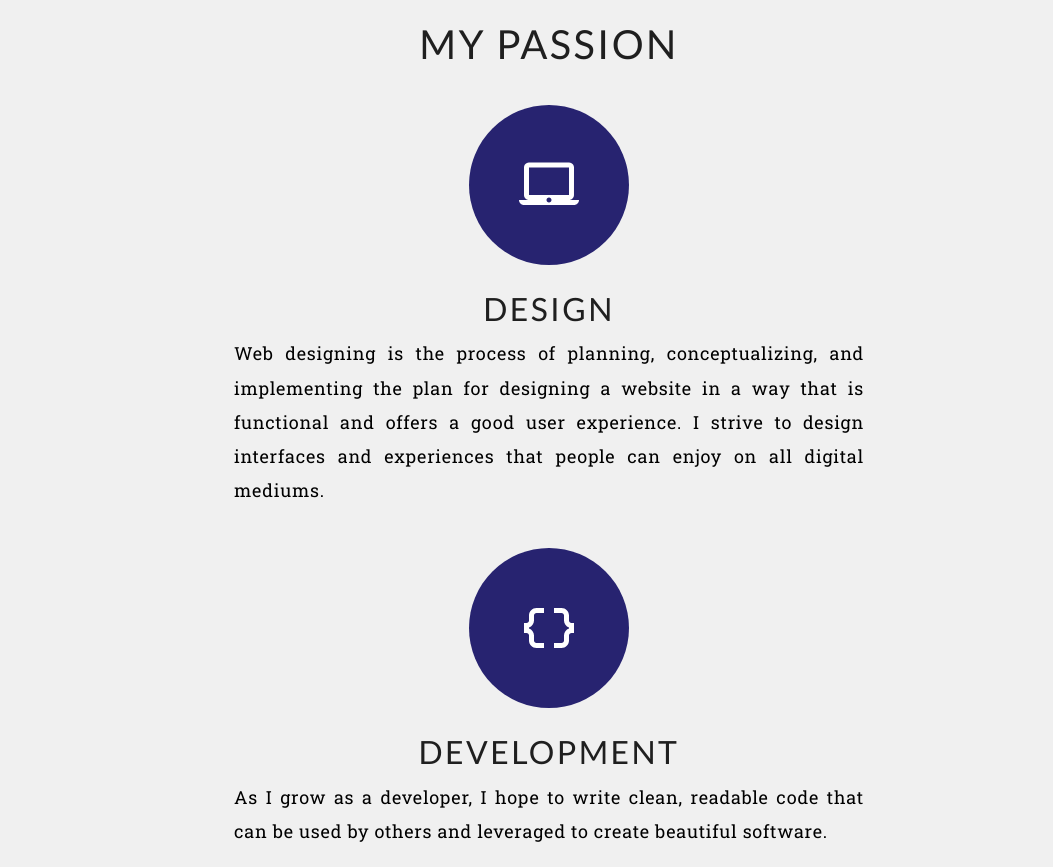
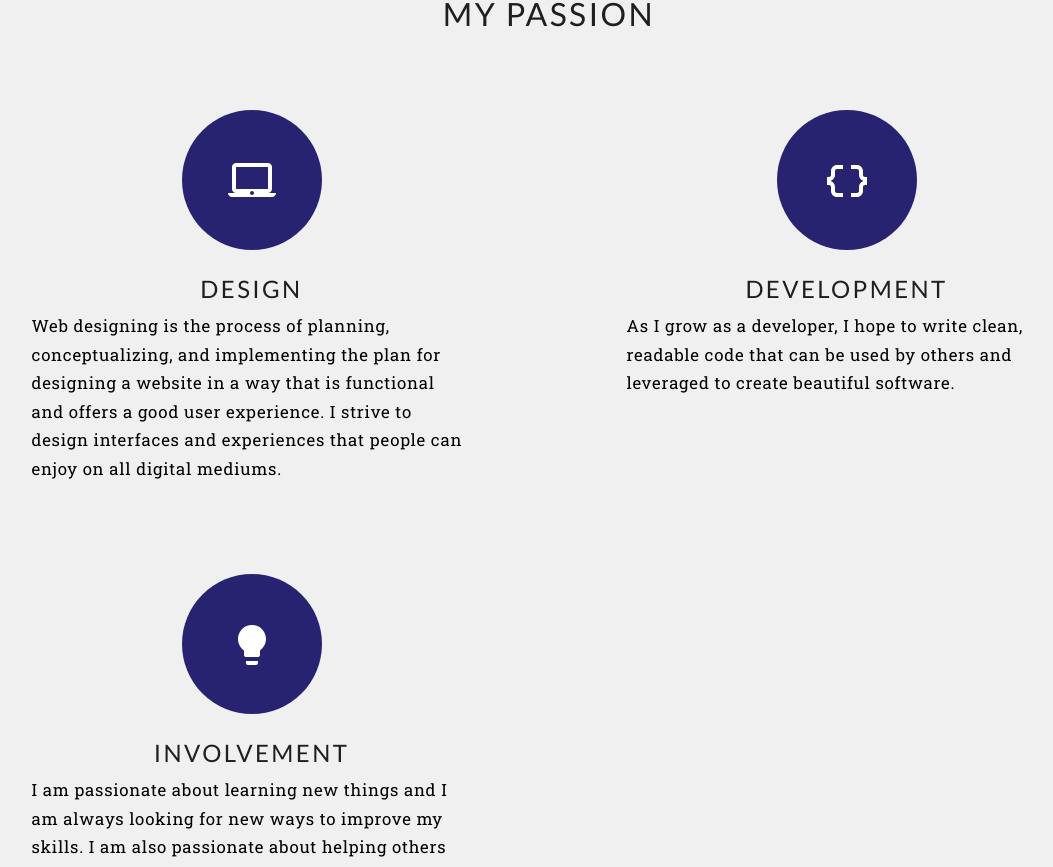
Before and after one commit to thongho93/Portfolio-Thong, a React (Vite) app in the folder my-portfolio/: page / in a window 1280 px wide. Shown: the part 1869-2736 px from the top of the page, without its empty margins (91-1144 px from the left). Built offline with nearby package versions, Linux system fonts and the light colour scheme.

Commit message:
feat: Implement Passion page with styled components; refactor layout and add responsive design

```diff
--- a/my-portfolio/src/routes/Passion/index.jsx
+++ b/my-portfolio/src/routes/Passion/index.jsx
@@ -7,30 +7,29 @@ import {
   PassionRow,
   PassionTitle,
   PassionSubtitle,
+  PassionCard,
   PassionTextBlock,
   PassionIconContainer,
   SpinningIcon,
-} from "../../styles/styledComponents/styledHome";
+  PassionGrid,
+} from "../../styles/styledComponents/styledPassion";
 
 function PassionPage({ passionRef }) {
   return (
     <PassionContainer ref={passionRef}>
       <PassionRow>
-        <Col className="d-flex flex-column align-items-center justify-content-start m-0 p-0">
+        <Col className="d-flex flex-column align-items-center">
           <div className="mb-1">
             <PassionTitle>My passion</PassionTitle>
           </div>
+          <PassionGrid>
             <div className="d-flex flex-column align-items-center">
-            <span className="d-flex flex-column align-items-center">
+              <PassionCard>
                 <PassionIconContainer>
                   <SpinningIcon>
-                  <LaptopMacIcon
-                    sx={{ fontSize: "60px", color: "white" }}
-                    className="passionPage_IconSpin"
-                  />
+                    <LaptopMacIcon sx={{ fontSize: "48px", color: "white" }} />
                   </SpinningIcon>
                 </PassionIconContainer>
-              <div className="d-flex flex-column mb-3">
                 <PassionSubtitle>Design</PassionSubtitle>
                 <PassionTextBlock>
                   Web designing is the process of planning, conceptualizing, and implementing the
@@ -38,44 +37,38 @@ function PassionPage({ passionRef }) {
                   experience. I strive to design interfaces and experiences that people can enjoy on
                   all digital mediums.
                 </PassionTextBlock>
+              </PassionCard>
             </div>
-            </span>
-            <span className="d-flex flex-column align-items-center">
+            <div className="d-flex flex-column align-items-center">
+              <PassionCard>
                 <PassionIconContainer>
                   <SpinningIcon>
-                  <DataObjectIcon
-                    sx={{ fontSize: "60px", color: "white" }}
-                    className="passionPage_IconSpin"
-                  />
+                    <DataObjectIcon sx={{ fontSize: "48px", color: "white" }} />
                   </SpinningIcon>
                 </PassionIconContainer>
-              <div className="d-flex flex-column mb-3">
                 <PassionSubtitle>Development</PassionSubtitle>
                 <PassionTextBlock>
                   As I grow as a developer, I hope to write clean, readable code that can be used by
                   others and leveraged to create beautiful software.
                 </PassionTextBlock>
+              </PassionCard>
             </div>
-            </span>
-            <span className="d-flex flex-column align-items-center">
+            <div className="d-flex flex-column align-items-center">
+              <PassionCard>
                 <PassionIconContainer>
                   <SpinningIcon>
-                  <LightbulbIcon
-                    sx={{ fontSize: "60px", color: "white" }}
-                    className="passionPage_IconSpin"
-                  />
+                    <LightbulbIcon sx={{ fontSize: "48px", color: "white" }} />
                   </SpinningIcon>
                 </PassionIconContainer>
-              <div className="d-flex flex-column">
                 <PassionSubtitle>Involvement</PassionSubtitle>
                 <PassionTextBlock>
                   I am passionate about learning new things and I am always looking for new ways to
                   improve my skills. I am also passionate about helping others and I am always open
                   to new opportunities to get involved in my community.
                 </PassionTextBlock>
+              </PassionCard>
             </div>
-            </span>
-          </div>
+          </PassionGrid>
         </Col>
       </PassionRow>
     </PassionContainer>
--- a/my-portfolio/src/styles/styledComponents/styledHome.jsx
+++ b/my-portfolio/src/styles/styledComponents/styledHome.jsx
@@ -24,7 +24,7 @@ export const BackgroundImage = styled.div`
 export const HomePageTitle = styled(StyledH1)`
   margin-bottom: 20px;
   color: white;
-  font-size: 4rem;
+  font-size: 5rem;
 
   @media (max-width: 768px) {
     font-size: 3rem;
@@ -147,85 +147,6 @@ export const AboutIconsBody = styled.div`
 
   @media screen and (max-width: 520px) {
     margin-bottom: 20px;
-  }
-`;
-
-// --- PASSION PAGE ---
-export const PassionContainer = styled.div`
-  min-height: 100vh;
-  background-color: #f0f0f0;
-  padding: 75px 0;
-`;
-
-export const PassionRow = styled.div`
-  min-height: 100vh;
-  width: 100%;
-  display: flex;
-  flex-direction: column;
-  padding: 0 20px;
-`;
-
-export const PassionTitle = styled(StyledH1)`
-  @media screen and (max-width: 768px) {
-    font-size: 30px;
-  }
-
-  @media screen and (max-width: 480px) {
-    font-size: 26px;
-  }
-`;
-
-export const PassionSubtitle = styled(StyledH2)`
-  display: flex;
-  justify-content: center;
-`;
-
-export const PassionTextBlock = styled(StyledP)`
-  max-width: 720px;
-  text-align: start;
-  padding: 0 10px;
-
-  @media screen and (max-width: 480px) {
-    font-size: 0.95rem;
-  }
-`;
-
-const spin = keyframes`
-  0% { transform: rotate(0deg); }
-  100% { transform: rotate(360deg); }
-`;
-
-export const PassionIconContainer = styled.div`
-  background-color: rgb(39, 35, 112);
-  border-radius: 50%;
-  padding: 50px;
-  margin: 25px;
-  max-width: 170px;
-  max-height: 250px;
-
-  display: flex;
-  justify-content: center;
-  align-items: center;
-  cursor: pointer;
-
-  @media screen and (max-width: 768px) {
-    padding: 35px;
-    max-width: 130px;
-    max-height: 200px;
-  }
-
-  @media screen and (max-width: 480px) {
-    padding: 25px;
-    max-width: 100px;
-    max-height: 180px;
-  }
-`;
-
-export const SpinningIcon = styled.div`
-  display: inline-block;
-
-  ${PassionIconContainer}:hover & {
-    animation: ${spin} 0.43s linear;
   }
 `;
 
--- /dev/null
+++ b/my-portfolio/src/styles/styledComponents/styledPassion.jsx
@@ -0,0 +1,101 @@
+import styled, { keyframes } from "styled-components";
+import { StyledH1, StyledH2, StyledP } from "./styledTypography";
+
+// --- PASSION PAGE ---
+export const PassionGrid = styled.div`
+  display: grid;
+  grid-template-columns: repeat(auto-fit, minmax(350px, 1fr));
+  gap: 50px;
+  justify-items: center;
+  align-items: start;
+  width: 100%;
+  margin-top: 40px;
+`;
+export const PassionContainer = styled.div`
+  min-height: 100vh;
+  background-color: #f0f0f0;
+  padding: 50px;
+  @media screen and (max-width: 480px) {
+    padding: 30px 0;
+  }
+`;
+
+export const PassionRow = styled.div`
+  min-height: 100vh;
+  width: 100%;
+  display: flex;
+  flex-direction: column;
+  padding: 0 20px;
+`;
+
+export const PassionTitle = styled(StyledH1)`
+  font-size: clamp(1.3rem, 4vw, 2rem);
+`;
+
+export const PassionSubtitle = styled(StyledH2)`
+  font-size: clamp(1rem, 2.5vw, 1.5rem);
+  display: flex;
+  justify-content: center;
+`;
+
+export const PassionTextBlock = styled(StyledP)`
+  max-width: clamp(260px, 90%, 440px);
+  width: 100%;
+  font-size: clamp(0.85rem, 1.8vw, 1.05rem);
+  text-align: left;
+  margin-left: auto;
+  margin-right: auto;
+
+  @media screen and (max-width: 480px) {
+    padding: 0 15px;
+  }
+`;
+
+export const PassionCard = styled.div`
+  display: flex;
+  flex-direction: column;
+  align-items: center;
+  width: 100%;
+  height: 100%;
+`;
+
+const spin = keyframes`
+  0% { transform: rotate(0deg); }
+  100% { transform: rotate(360deg); }
+`;
+
+export const PassionIconContainer = styled.div`
+  background-color: rgb(39, 35, 112);
+  border-radius: 50%;
+  width: 100px;
+  height: 100px;
+  margin: 25px;
+
+  display: flex;
+  justify-content: center;
+  align-items: center;
+  cursor: pointer;
+  line-height: 0;
+
+  @media screen and (min-width: 768px) {
+    width: 120px;
+    height: 120px;
+  }
+
+  @media screen and (min-width: 1024px) {
+    width: 140px;
+    height: 140px;
+  }
+`;
+
+export const SpinningIcon = styled.div`
+  display: flex;
+  align-items: center;
+  justify-content: center;
+  position: relative;
+  top: 1px;
+
+  ${PassionIconContainer}:hover & {
+    animation: ${spin} 0.43s linear;
+  }
+`;
--- a/my-portfolio/src/styles/styledComponents/styledTypography.jsx
+++ b/my-portfolio/src/styles/styledComponents/styledTypography.jsx
@@ -1,53 +1,24 @@
 import styled from "@emotion/styled";
 import { css } from "@emotion/react";
 
-export const StyledMainTypography = styled.div`
-  font-family: "Lato", sans-serif;
-  text-decoration: none;
-  letter-spacing: 0.05rem;
-  ::selection {
-    background-color: #ffb8b1;
-  }
-`;
-
-export const StyledSecondaryTypography = styled.p`
-  font-family: "Roboto Slab", sans-serif;
-  text-decoration: none;
-  letter-spacing: 0.05rem;
-  ::selection {
-    background-color: #ffb8b1;
-  }
-`;
-
 export const StyledH1 = styled.h1`
-  font-size: 2.5rem;
   font-family: "Lato", sans-serif;
   text-decoration: none;
   letter-spacing: 0.15rem;
   font-weight: 500;
   text-align: center;
   text-transform: uppercase;
-  ::selection {
-    background-color: #ffb8b1;
-  }
-`;
-
-const responsiveMainH1 = (props) => css`
-  @media screen and (max-width: 375px) {
-    font-size: 3.7rem;
-  }
-`;
-export const StyledMainH1 = styled(StyledH1)`
-  font-size: 4rem;
-  color: #ffff;
-  ::selection {
-    background-color: #ffb8b1;
-  }
-  ${responsiveMainH1}
 `;
 
 export const StyledH2 = styled.h2`
-  font-size: 2rem;
+  font-family: "Lato", sans-serif;
+  text-decoration: none;
+  letter-spacing: 0.15rem;
+  font-weight: 500;
+  text-transform: uppercase;
+`;
+
+export const StyledH3 = styled.h3`
   font-family: "Lato", sans-serif;
   text-decoration: none;
   letter-spacing: 0.15rem;
@@ -58,44 +29,13 @@ export const StyledH2 = styled.h2`
   }
 `;
 
-export const StyledH3 = styled.h3`
-  font-family: "Lato", sans-serif;
-  text-decoration: none;
-  letter-spacing: 0.15rem;
-  font-weight: 500;
-  font-size: 19px;
-  text-transform: uppercase;
-  ::selection {
-    background-color: #ffb8b1;
-  }
-`;
-
-const textStyles = css`
-  /* Removed margin and max-width from here */
+export const StyledP = styled.p`
   font-family: "Roboto Slab", sans-serif;
   font-weight: 400;
-  font-size: 18px;
   text-decoration: none;
   letter-spacing: 0.045rem;
-  text-align: justify;
-  line-height: 1.9;
+  line-height: 1.7;
   color: #000000;
-  ::selection {
-    background-color: #ffb8b1;
-  }
-`;
-
-const responsiveText = (props) => css`
-  @media screen and (max-width: 375px) {
-    margin: 0;
-  }
-`;
-
-export const StyledP = styled.p`
-  ${textStyles}
-  ${responsiveText}
-  margin: 0 20px;
-  max-width: 650px;
 `;
 
 export const StyledCenterP = styled(StyledP)`
@@ -104,13 +44,23 @@ export const StyledCenterP = styled(StyledP)`
 `;
 
 export const StyledUL = styled.ul`
-  ${textStyles}
+  font-family: "Roboto Slab", sans-serif;
+  font-weight: 400;
+  text-decoration: none;
+  letter-spacing: 0.045rem;
+  line-height: 1.7;
+  color: #000000;
   margin: 0 10px;
   max-width: 650px;
 `;
 
 export const StyledLI = styled.li`
-  ${textStyles}
+  font-family: "Roboto Slab", sans-serif;
+  font-weight: 400;
+  text-decoration: none;
+  letter-spacing: 0.045rem;
+  line-height: 1.7;
+  color: #000000;
   margin: 0 3px;
   max-width: 650px;
 `;
```
Lines whose indentation alone changed are shown as unchanged.
